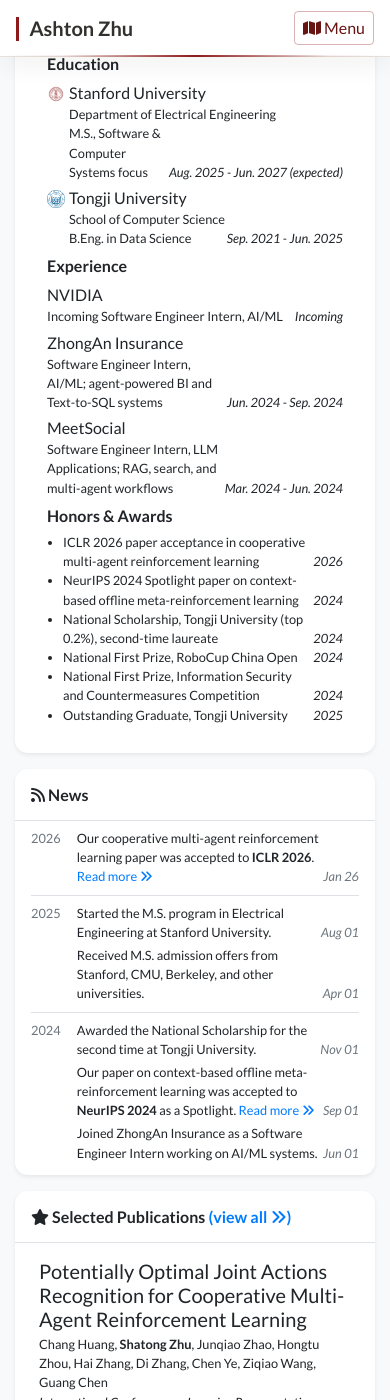
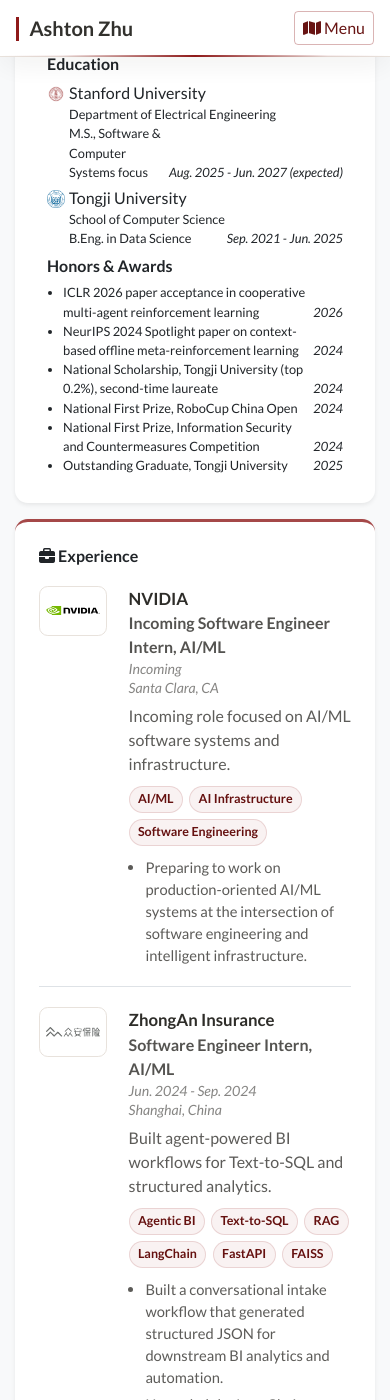
Before and after one commit to Zhu-Shatong/zhu-shatong.github.io, a Jekyll site: the page built from index.html, in a window 390 px wide and 1400 px high, scrolled down 1111 px. Built offline with Jekyll 4.4.1, drawn with Linux system fonts in a browser that asks for light colours; nearby versions of some CDN libraries; a style sheet for code colours, icons or effects is not loaded; some of the changed text lies outside the part shown.

Commit message:
Expand homepage experience section

```diff
--- a/_data/profile.yml
+++ b/_data/profile.yml
@@ -50,14 +50,51 @@
 
 experience:
 - name: NVIDIA
-  position: Incoming Software Engineer Intern, AI/ML
+  logo: /assets/images/logos/nvidia.svg
+  role: Incoming Software Engineer Intern, AI/ML
   date: Incoming
+  location: Santa Clara, CA
+  summary: Incoming role focused on AI/ML software systems and infrastructure.
+  tags:
+  - AI/ML
+  - AI Infrastructure
+  - Software Engineering
+  highlights:
+  - Preparing to work on production-oriented AI/ML systems at the intersection of software engineering and intelligent infrastructure.
 - name: ZhongAn Insurance
-  position: Software Engineer Intern, AI/ML; agent-powered BI and Text-to-SQL systems
+  logo: /assets/images/logos/zhongan.png
+  role: Software Engineer Intern, AI/ML
   date: Jun. 2024 - Sep. 2024
+  location: Shanghai, China
+  summary: Built agent-powered BI workflows for Text-to-SQL and structured analytics.
+  tags:
+  - Agentic BI
+  - Text-to-SQL
+  - RAG
+  - LangChain
+  - FastAPI
+  - FAISS
+  highlights:
+  - Built a conversational intake workflow that generated structured JSON for downstream BI analytics and automation.
+  - Upgraded the LangChain pipeline with RAG, a FastAPI retrieval API, FAISS vector search, and HTTP connection pooling for more stable serving.
+  - Led a 4-intern team with code reviews and documentation standards to deliver the system on schedule.
 - name: MeetSocial
-  position: Software Engineer Intern, LLM Applications; RAG, search, and multi-agent workflows
+  logo: /assets/images/logos/meetsocial.svg
+  role: Software Engineer Intern, LLM Applications
   date: Mar. 2024 - Jun. 2024
+  location: Shanghai, China
+  summary: Contributed to early LLM application systems including MeetAsk, RAG search, and multi-agent workflows.
+  tags:
+  - LLM Applications
+  - RAG
+  - Milvus
+  - Elasticsearch
+  - LangChain
+  - Multi-Agent Systems
+  highlights:
+  - Implemented RAG modules for an enterprise Q&A platform with hybrid retrieval over vector and keyword search systems.
+  - Optimized prompt and multi-agent workflows for topic identification, keyword extraction, and structured response quality.
+  - Built review-insight and content-understanding pipelines using topic modeling and LLM-assisted summarization.
 
 awards:
 - name: ICLR 2026 paper acceptance in cooperative multi-agent reinforcement learning
--- a/_includes/widgets/experience_card.html
+++ b/_includes/widgets/experience_card.html
@@ -9,31 +9,6 @@
                             <h6>Education</h6>
                             <ul class="list-unstyled mb-1">
                                 {% for item in site.data.profile.education %}
-                                <li class="media mb-1">
-                                    {% if item.logo %}
-                                    <img src="{{ item.logo | relative_url }}" alt="{{ item.name }}" style="width: 18px;" class="mr-1 mt-1">
-                                    {% endif %}
-                                    <div class="media-body">
-                                        <div>{{ item.name }}</div>
-                                        <div class="small">{{ item.dept }}</div>
-                                        <div class="small d-flex">
-                                            <div>{{ item.position }}</div>
-                                            <div class="mt-auto ml-auto no-break"><em>{{ item.date }}</em></div>
-                                        </div>
-                                    </div>
-                                </li>
-                                {% endfor %}
-                            </ul>
-                        </div>
-                    </div>
-                    {% endif %}
-
-                    {% if site.data.profile.experience %}
-                    <div class="col-lg-6">
-                        <div class="mx-2 my-1">
-                            <h6>Experience</h6>
-                            <ul class="list-unstyled mb-1">
-                                {% for item in site.data.profile.experience %}
                                 <li class="media mb-1">
                                     {% if item.logo %}
                                     <img src="{{ item.logo | relative_url }}" alt="{{ item.name }}" style="width: 18px;" class="mr-1 mt-1">
--- /dev/null
+++ b/_includes/widgets/experience_detail_card.html
@@ -0,0 +1,60 @@
+{% if site.data.profile.experience %}
+<div class="row mt-3">
+    <div class="col">
+        <div class="card border-0 shadow-sm bg-white experience-card">
+            <div class="card-body p-4">
+                <div class="d-flex align-items-center justify-content-between mb-3">
+                    <h6 class="mb-0"><i class="fas fa-briefcase"></i> Experience</h6>
+                </div>
+
+                <div class="experience-list">
+                    {% for item in site.data.profile.experience %}
+                    <div class="experience-item {% unless forloop.last %}border-bottom{% endunless %}">
+                        <div class="experience-logo-wrap">
+                            {% if item.logo %}
+                            <img src="{{ item.logo | relative_url }}" alt="{{ item.name }}" class="experience-logo">
+                            {% else %}
+                            <span class="experience-logo-fallback">{{ item.name | slice: 0, 1 }}</span>
+                            {% endif %}
+                        </div>
+
+                        <div class="experience-content">
+                            <div class="d-flex flex-column flex-md-row justify-content-between">
+                                <div>
+                                    <div class="experience-company">{{ item.name }}</div>
+                                    <div class="experience-role">{{ item.role | default: item.position }}</div>
+                                </div>
+                                <div class="experience-meta text-md-right">
+                                    {% if item.date %}<div>{{ item.date }}</div>{% endif %}
+                                    {% if item.location %}<div>{{ item.location }}</div>{% endif %}
+                                </div>
+                            </div>
+
+                            {% if item.summary %}
+                            <p class="experience-summary">{{ item.summary }}</p>
+                            {% endif %}
+
+                            {% if item.tags %}
+                            <div class="experience-tags">
+                                {% for tag in item.tags %}
+                                <span>{{ tag }}</span>
+                                {% endfor %}
+                            </div>
+                            {% endif %}
+
+                            {% if item.highlights %}
+                            <ul class="experience-highlights">
+                                {% for highlight in item.highlights %}
+                                <li>{{ highlight }}</li>
+                                {% endfor %}
+                            </ul>
+                            {% endif %}
+                        </div>
+                    </div>
+                    {% endfor %}
+                </div>
+            </div>
+        </div>
+    </div>
+</div>
+{% endif %}
--- a/assets/css/global.css
+++ b/assets/css/global.css
@@ -164,3 +164,114 @@
 .email-text {
     font-family: Source Code Pro, monospace;
 }
+
+.experience-card {
+    border-top: 3px solid rgba(140, 21, 21, 0.78) !important;
+}
+
+.experience-list {
+    display: grid;
+    gap: 0;
+}
+
+.experience-item {
+    display: grid;
+    grid-template-columns: 100px minmax(0, 1fr);
+    gap: 1rem;
+    padding: 1.25rem 0;
+}
+
+.experience-item:first-child {
+    padding-top: 0.25rem;
+}
+
+.experience-item:last-child {
+    padding-bottom: 0.25rem;
+}
+
+.experience-logo-wrap {
+    display: flex;
+    align-items: center;
+    justify-content: center;
+    width: 88px;
+    height: 58px;
+    padding: 0.5rem;
+    background: #fff;
+    border: 1px solid var(--stanford-border);
+    border-radius: 0.55rem;
+}
+
+.experience-logo {
+    max-width: 100%;
+    max-height: 100%;
+    object-fit: contain;
+}
+
+.experience-logo-fallback {
+    color: var(--stanford-red-dark);
+    font-weight: 900;
+}
+
+.experience-company {
+    color: var(--stanford-cool-gray);
+    font-size: 1.05rem;
+    font-weight: 700;
+}
+
+.experience-role {
+    color: rgba(46, 45, 41, 0.82);
+    font-weight: 700;
+}
+
+.experience-meta {
+    color: rgba(46, 45, 41, 0.58);
+    font-size: 0.88rem;
+    font-style: italic;
+    line-height: 1.35;
+}
+
+.experience-summary {
+    margin: 0.45rem 0 0;
+    color: rgba(46, 45, 41, 0.78);
+}
+
+.experience-tags {
+    display: flex;
+    flex-wrap: wrap;
+    gap: 0.4rem;
+    margin-top: 0.65rem;
+}
+
+.experience-tags span {
+    padding: 0.18rem 0.52rem;
+    color: var(--stanford-red-dark);
+    font-size: 0.78rem;
+    font-weight: 700;
+    background: rgba(140, 21, 21, 0.055);
+    border: 1px solid rgba(140, 21, 21, 0.14);
+    border-radius: 999px;
+}
+
+.experience-highlights {
+    margin: 0.65rem 0 0;
+    padding-left: 1.05rem;
+    color: rgba(46, 45, 41, 0.78);
+    font-size: 0.92rem;
+}
+
+.experience-highlights li + li {
+    margin-top: 0.28rem;
+}
+
+@media (max-width: 575.98px) {
+    .experience-item {
+        grid-template-columns: 76px minmax(0, 1fr);
+        gap: 0.85rem;
+    }
+
+    .experience-logo-wrap {
+        width: 68px;
+        height: 50px;
+        padding: 0.4rem;
+    }
+}
--- a/index.html
+++ b/index.html
@@ -8,6 +8,7 @@
 
 {% if site.data.display.homepage.show_experience %}
     {% include widgets/experience_card.html %}
+    {% include widgets/experience_detail_card.html %}
 {% endif %}
 
 {% if site.data.display.homepage.show_news %}
```
Also changed, not shown: assets/images/logos/meetsocial.svg (added), assets/images/logos/nvidia.svg (added), assets/images/logos/zhongan.png (added).
